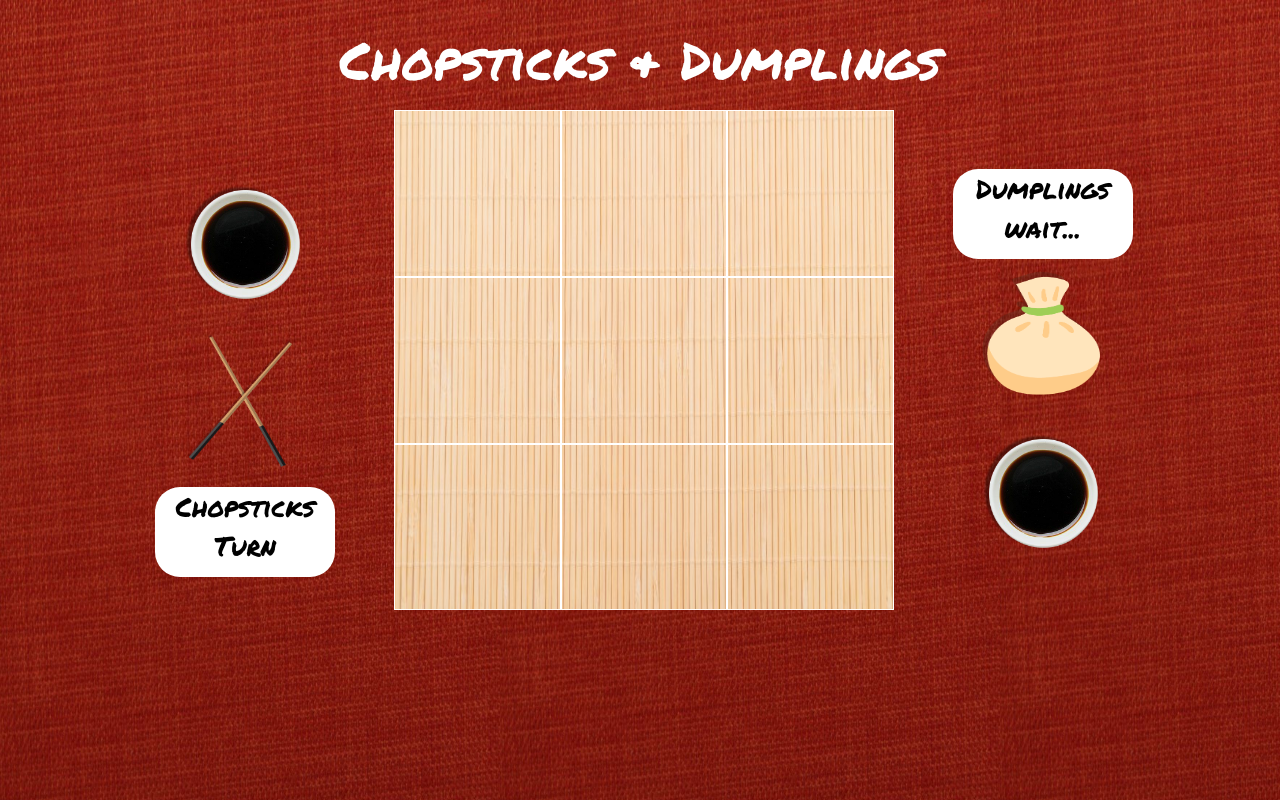
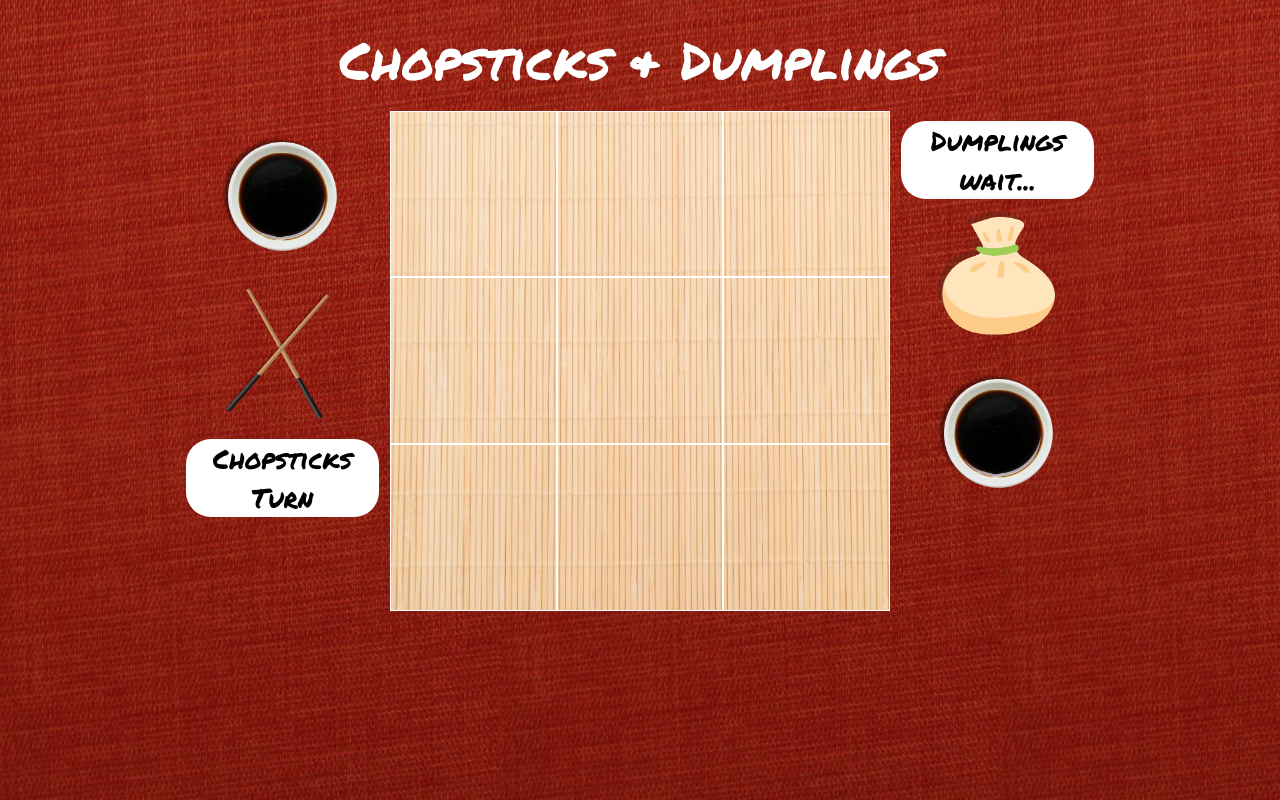
Before and after one commit to razbag18/tictactoe, a plain HTML site: page index.html in a window 1280 px wide. Drawn offline with Linux system fonts and the light colour scheme.

Commit message:
phone friendly

```diff
--- a/app.js
+++ b/app.js
@@ -27,14 +27,14 @@ var gamePlay = function() {
       event.target.classList.add('mark-o')
       playerTwo.textContent = 'Dumplings wait...'
       playerOne.textContent = 'Chopsticks turn'
-      winMessage = 'DUMPLINGS WIN!'
+      winMessage = 'Dumplings\n Win!'
       console.log('Player 1\s turn')
       //otherwise, on event, mark-x
     } else {
       event.target.classList.add('mark-x')
       playerTwo.textContent = 'Dumplings turn'
       playerOne.textContent = 'Chopsticks wait...'
-      winMessage = 'CHOPSTICKS WIN!'
+      winMessage = 'Chopsticks\n Win!'
       console.log('Player 2\s turn')
     }
 
--- a/index.html
+++ b/index.html
@@ -10,7 +10,10 @@
 </head>
 <body>
   <header>Chopsticks & Dumplings</header>
-  <container>
+  <container class = "board">
+
+  <container class ="p1">
+
       <section class ="player1-turn">
         <div class="player1">
             <a href="https://www.zomato.com/melbourne/juicy-bao-little-bourke-street" target="_blank">
@@ -23,7 +26,10 @@
 
         </div>
       </section>
-    <section class="game-board">
+    </container>
+
+
+  <container class="game-board">
       <div></div>
       <div></div>
       <div></div>
@@ -33,7 +39,10 @@
       <div></div>
       <div></div>
       <div></div>
-    </section>
+
+  </container>
+
+    <container class ="p2">
     <section class="player2-turn">
       <div class="player2">
         <div class="player2-score">Dumplings wait...</div>
@@ -44,10 +53,18 @@
       </div>
     </section>
     </container>
+
     <footer id ="reset" class ="hidden">
         <button class ="reset-btn">Play Again?</button>
+        <footer class="game-winner"></footer>
       </footer>
-  <footer class="game-winner"></footer>
+
+
+</container>
+
+
+
+
   <!-- <footer class ="player-turns">
 
   </footer> -->
--- a/style.css
+++ b/style.css
@@ -5,14 +5,30 @@
 body {
   background-image: url(../tictactoe/tablecloth.jpg);
   background-size: 500px 1000px;
+  display: flex;
+  margin-left: auto;
+  margin-right: auto;
+  flex-wrap: wrap;
+  position: absolute;
 }
 
-container{
+.board {
+  display: flex;
+  flex-wrap: wrap;
+  margin-left: auto;
+  margin-right: auto;
+}
+
+/* container{
   display: flex;
   margin-left: 7%;
+  flex-wrap: wrap;
 
+} */
+
+.p1, .p2 {
+  flex: 2;
 }
-
 
 .first-turn{
   font-size: 15pt;
@@ -30,12 +46,11 @@ container{
 .game-board div{
   flex: 0 0 33.3333%;
   border: 1px solid white;
-  /* height: 150px;
-  width: 150px; */
 }
 
 /* .game-winner{
-  margin-left: 34%;
+  margin-left: auto;
+  margin-right: auto;
   background-color: white;
   font-family:'Permanent Marker', cursive;
   font-size: 30px;
@@ -45,11 +60,16 @@ container{
 
 header {
   color: white;
+  margin-left: auto;
+  margin-right: auto;
   text-align: center;
   font-family:'Permanent Marker', cursive;
   font-size: 52px;
   padding-bottom: 1%;
   padding-top: 1%;
+  height: 3%;
+  /* overflow-wrap: break-word;
+  word-break: break-all; */
 }
 
 .hidden {
@@ -80,8 +100,7 @@ img{
    flex: 1;
    background-color: white;
    border-radius: 25px;
-   height:90px;
-   width: 180px
+   position: relative;
  }
  .player1-turn, .player2-turn {
    display: flex;
@@ -105,6 +124,12 @@ img{
   text-align: center;
   padding-top: 1px;
   padding-bottom: 20px;
+  /* position:absolute; */
+  bottom:0;
+  width:100%;
+  height:60px;
+  margin-left: auto;
+  margin-right: auto;
 }
 
 .reset-btn {
@@ -115,8 +140,9 @@ img{
     font-family: 'Permanent Marker';
     color: black;
     font-size: 20px;
-    padding: 10px 20px 10px 20px;
+    /* padding: 10px 20px 10px 20px; */
     text-decoration: none;
+    bottom:0;
   }
 
   .reset-btn:hover {
@@ -128,4 +154,3 @@ img{
     background-image: linear-gradient(to bottom, #8fff95, #50a82a);
     text-decoration: none;
   }
-  }
```
Also changed, not shown: 1 other file. Lines whose indentation alone changed are shown as unchanged.
